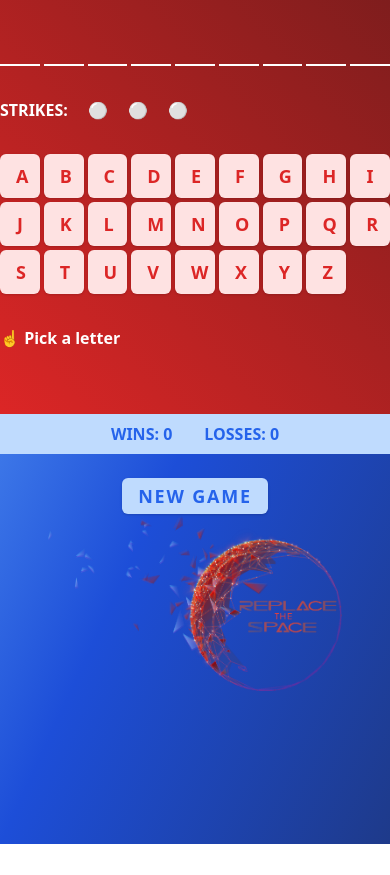
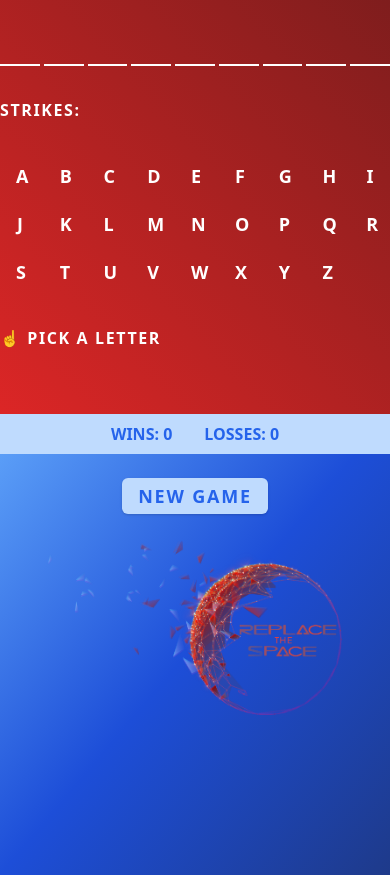
Before and after one commit to emmastotz/replace-the-space-v2, a Nuxt app: page / in a window 390 px wide. Before the commit the page ends 844 px from the top, so only its background shows below. Built offline with nearby package versions, Linux system fonts and the light colour scheme.

Commit message:
feat: clean up code, styling changes

```diff
--- a/pages/index.vue
+++ b/pages/index.vue
@@ -1,15 +1,15 @@
 <template>
-  <main class="bg-gradient-to-tl from-blue-900 via-blue-700 to-blue-400 h-screen overflow-hidden">
+  <main class="h-screen">
     <div class="bg-gradient-to-tr from-red-600 to-red-900 flex items-center justify-center py-16 w-full">
       <div class="grid gap-8 w-full justify-center">
         <div class="grid gap-1 sm:gap-2 lg:gap-4 max-w-7xl" :class="`grid-cols-${currentWord.length}`">
-          <div v-for="letter of splitWord" :key="letter" class="border-b-2 border-white font-semibold text-lg text-white sm:px-6 sm:py-4 justify-center">
+          <div v-for="letter of splitWord" :key="letter" class="flex border-b-2 border-white font-semibold text-lg text-white justify-center uppercase sm:px-6 sm:py-4">
             {{ isRevealed(letter) }}
           </div>
         </div>
 
         <div class="flex space-x-5 font-semibold uppercase text-white">
-          <h2>
+          <h2 class="tracking-widest">
             Strikes:
           </h2>
           <ul v-for="strike of strikes" :key="strike.guess">
@@ -20,26 +20,26 @@
         </div>
 
         <div class="grid grid-cols-9 grid-flow-row gap-1 sm:gap-2 lg:gap-4">
+          <div v-for="letter of letters" :key="letter">
             <button
-            v-for="letter of letters"
-            :key="letter"
-            class="w-full bg-red-100 rounded-md uppercase text-red-600 font-semibold text-lg rounded-md px-4 py-2 shadow hover:shadow-lg hover:bg-white disabled:opacity-50"
-            :class="{'bg-orange-500 text-white': badGuesses.includes(letter), 'bg-green-500 text-white': guesses.includes(letter)}"
+              class="w-full text-white uppercase font-semibold text-lg rounded-md px-4 py-2 hover:shadow-inner hover:bg-red-500 disabled:opacity-50"
+              :class="{'bg-red-900 text-white shadow-inner': badGuesses.includes(letter), 'bg-blue-600 text-white shadow-inner': guesses.includes(letter)}"
               :disabled="guesses.includes(letter) || gameOver"
               @click="guess(letter)"
             >
               <span>{{ letter }}</span>
             </button>
           </div>
+        </div>
 
         <div>
-          <p class="text-white font-semibold">
+          <p class="text-white font-semibold uppercase tracking-widest">
             {{ message }}
           </p>
         </div>
       </div>
     </div>
-    <div class="flex flex-col space-y-6 justify-center">
+    <div class="flex flex-col space-y-6 justify-center bg-gradient-to-tl from-blue-900 via-blue-700 to-blue-400">
       <StatisticsDisplay
         :stats="stats"
       />
@@ -48,13 +48,13 @@
           New Game
         </button>
       </div>
-    </div>
-    <div class="flex px-12 justify-center">
+      <div class="px-12 pb-40">
         <img
           class="object-cover lg:max-w-8xl"
           src="@/assets/images/replacethespace.png"
           alt="Replace the Space Logo"
         >
+      </div>
     </div>
   </main>
 </template>
@@ -64,14 +64,14 @@ import StatisticsDisplay from '@/components/StatisticsDisplay.vue'
 
 const allowedStrikes = 3
 
-const defaultStrikes = new Array(allowedStrikes).fill({ icon: '⚪', guess: '' })
+const defaultStrikes = new Array(allowedStrikes).fill({ icon: '', guess: '' })
 
 export default {
   components: { StatisticsDisplay },
   data () {
     return {
       letters: ['a', 'b', 'c', 'd', 'e', 'f', 'g', 'h', 'i', 'j', 'k', 'l', 'm', 'n', 'o', 'p', 'q', 'r', 's', 't', 'u', 'v', 'w', 'x', 'y', 'z'],
-      words: ['galaxy', 'neptune', 'blackhole', 'moon', 'eclipse', 'asteroid', 'jupiter', 'astronaut', 'telescope', 'mercury', 'density', 'saturn', 'mars', 'sun', 'star', 'comet', 'venus', 'uranus', 'earth', 'space', 'pluto', 'astronomy', 'equinox', 'cosmos', 'constellation', 'gravity'],
+      words: ['galaxy', 'neptune', 'blackhole', 'moon', 'eclipse', 'asteroid', 'jupiter', 'astronaut', 'telescope', 'mercury', 'density', 'saturn', 'mars', 'sun', 'star', 'comet', 'venus', 'uranus', 'earth', 'space', 'pluto', 'astronomy', 'equinox', 'cosmos', 'gravity'],
       currentWord: '',
       guesses: [],
       strikes: [...defaultStrikes],
@@ -119,27 +119,21 @@ export default {
     window.removeEventListener('keypress', e => this.handleKeyPress(e))
   },
   methods: {
-    // Allows user to enter guesses with the keyboard
     handleKeyPress (e) {
-      const key = e.key.toLowerCase()
-      if (key.length === 1 && this.alphabet.includes(key) && !this.lettersGuessed.includes(key)) {
-        this.userGuess = key
+      const key = e.key.toUpperCase()
+      if (key.length === 1 && key.match(/[a-zA-Z]/) && !this.guesses.includes(key)) {
+        this.guess(key)
       }
-
-      this.guess(this.userGuess)
     },
-    // Generates random word from the list
     generateRandomWord () {
       this.currentWord = this.words[Math.floor(Math.random() * this.words.length)]
     },
-    // Turns unguessed letters into blank spaces
     isRevealed (letter) {
       if (!letter.match(/[a-zA-Z\s]/)) {
         return letter
       }
       return this.guesses.includes(letter) || this.gameOver ? letter : ''
     },
-    // Handles the guess and all possible results
     guess (letter) {
       this.guesses.push(letter)
       if (!this.currentWord.includes(letter)) {
@@ -154,7 +148,6 @@ export default {
         this.stats.wins++
       }
     },
-    // Allows player to start a new game
     newGame () {
       const confirmation = confirm('End this game and start a new one?')
       if (!confirmation) { return }
```
Lines whose indentation alone changed are shown as unchanged.
